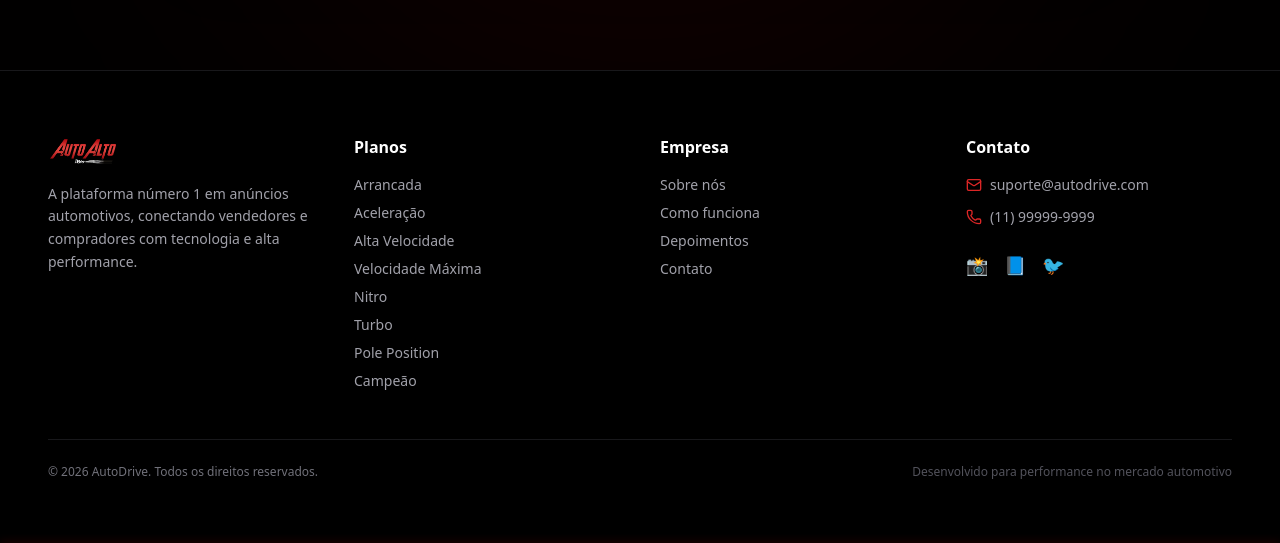
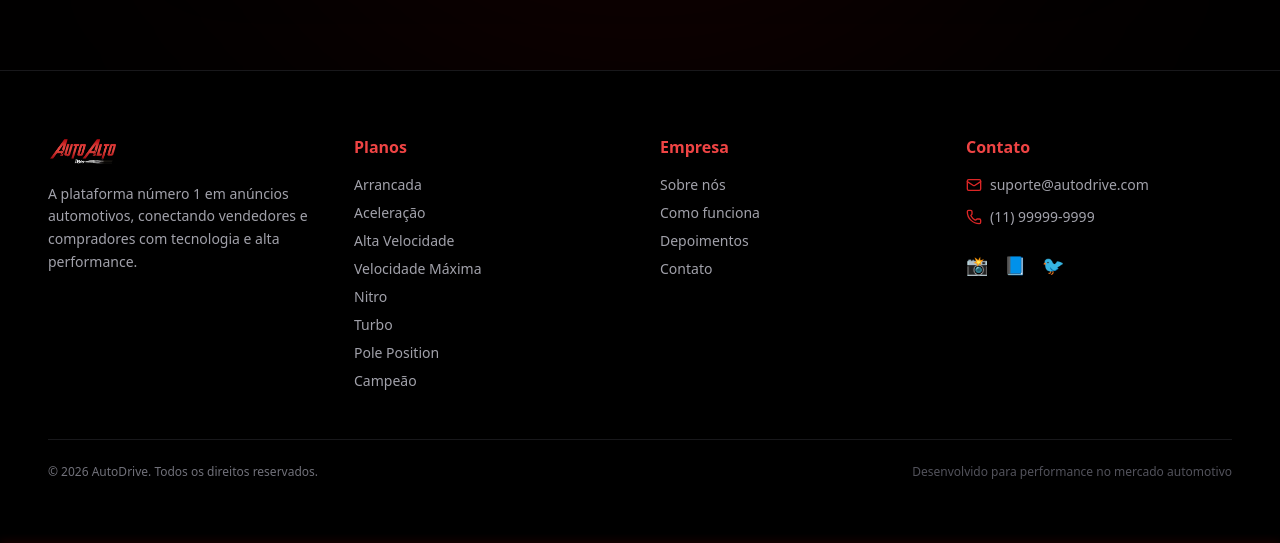
Before and after one commit to BrunoRezende96/autoalto_plans, a React (Vite) app: page / in a window 1280 px wide. Shown: the part 5270-5813 px from the top of the page. Built offline with nearby package versions, Linux system fonts and the light colour scheme; no server answers; what @convex-dev/auth would draw is missing.

Commit message:
fixed footer information colums

```diff
--- a/src/components/Footer.tsx
+++ b/src/components/Footer.tsx
@@ -2,7 +2,7 @@ import { Car, Mail, Phone } from "lucide-react";
 
 export function Footer() {
   return (
-    <footer className="bg-black border-t border-zinc-900 text-white">
+    <footer className="bg-black border-t border-zinc-900 text-red-500">
       <div className="max-w-7xl mx-auto px-6 md:px-12 py-16">
 
         {/* Grid 4 colunas */}
@@ -24,35 +24,35 @@ export function Footer() {
 
           {/* Coluna 2 - Planos */}
           <div>
-            <h4 className="font-bold mb-4 text-white">Planos</h4>
+            <h4 className="font-bold mb-4 text-red-500">Planos</h4>
 
             <ul className="space-y-2 text-sm text-zinc-400">
-              <li className="hover:text-white cursor-pointer">Arrancada</li>
-              <li className="hover:text-white cursor-pointer">Aceleração</li>
-              <li className="hover:text-white cursor-pointer">Alta Velocidade</li>
+              <li className="hover:text-red-500 cursor-pointer">Arrancada</li>
+              <li className="hover:text-red-500 cursor-pointer">Aceleração</li>
+              <li className="hover:text-red-500 cursor-pointer">Alta Velocidade</li>
               <li className="hover:text-red-500 cursor-pointer">Velocidade Máxima</li>
-              <li className="hover:text-white cursor-pointer">Nitro</li>
-              <li className="hover:text-white cursor-pointer">Turbo</li>
-              <li className="hover:text-white cursor-pointer">Pole Position</li>
-              <li className="hover:text-white cursor-pointer">Campeão</li>
+              <li className="hover:text-red-500 cursor-pointer">Nitro</li>
+              <li className="hover:text-red-500 cursor-pointer">Turbo</li>
+              <li className="hover:text-red-500 cursor-pointer">Pole Position</li>
+              <li className="hover:text-red-500 cursor-pointer">Campeão</li>
             </ul>
           </div>
 
           {/* Coluna 3 - Empresa */}
           <div>
-            <h4 className="font-bold mb-4 text-white">Empresa</h4>
+            <h4 className="font-bold mb-4 text-red-500">Empresa</h4>
 
             <ul className="space-y-2 text-sm text-zinc-400">
-              <li className="hover:text-white cursor-pointer">Sobre nós</li>
-              <li className="hover:text-white cursor-pointer">Como funciona</li>
-              <li className="hover:text-white cursor-pointer">Depoimentos</li>
-              <li className="hover:text-white cursor-pointer">Contato</li>
+              <li className="hover:text-red-500 cursor-pointer">Sobre nós</li>
+              <li className="hover:text-red-500 cursor-pointer">Como funciona</li>
+              <li className="hover:text-red-500 cursor-pointer">Depoimentos</li>
+              <li className="hover:text-red-500 cursor-pointer">Contato</li>
             </ul>
           </div>
 
           {/* Coluna 4 - Contato */}
           <div>
-            <h4 className="font-bold mb-4 text-white">Contato</h4>
+            <h4 className="font-bold mb-4 text-red-500">Contato</h4>
 
             <div className="space-y-3 text-sm text-zinc-400">
               <div className="flex items-center gap-2">
```
